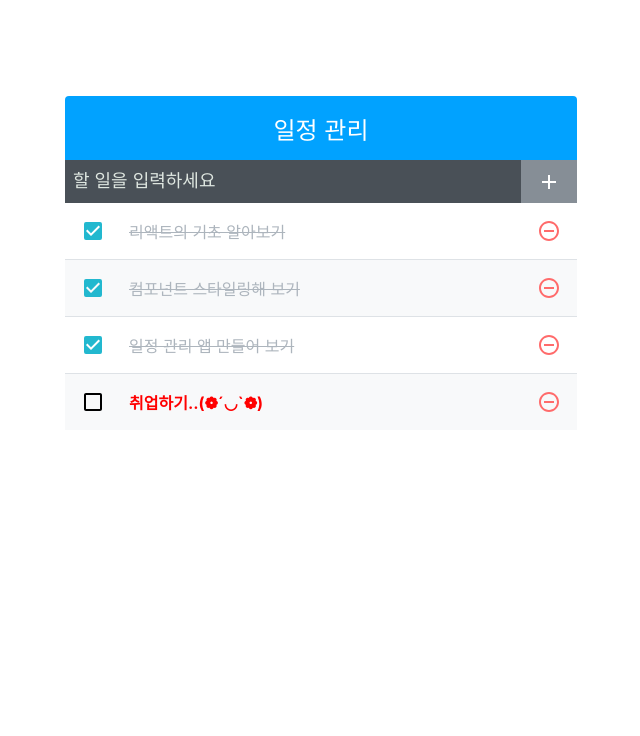
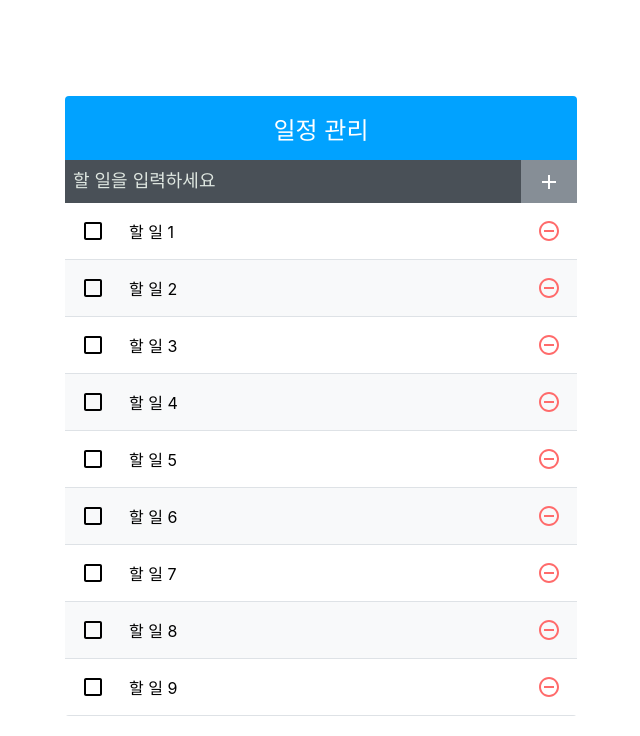
Before and after one commit to syacooms/react-todo-app, a React (Create React App) app: page / in a window 1280 px wide. Shown: the top 736 px of the page, without its empty margins (319-959 px from the left). Built offline with nearby package versions, Linux system fonts and the light colour scheme.

Commit message:
App.js useReducer로 변경 & React.memo 컴포넌트 성능 최적화

```diff
--- a/src/App.js
+++ b/src/App.js
@@ -1,66 +1,64 @@
-import React, { useRef, useState, useCallback } from 'react';
+import React, { useRef, useState, useCallback, useReducer } from 'react';
 import './App.css';
 import TodoInsert from './TodoInsert';
 import TodoList from './TodoList';
 import TodoTemplate from './TodoTemplate';
 
+function createBulkTodos() {
+  const array = [];
+  for (let i = 1; i <= 2500; i++) {
+    array.push({
+      id: i,
+      text: `할 일 ${i}`,
+      checked: false,
+    });
+  }
+  return array;
+}
+
+function todoReducer(todos, action) {
+  switch (action.type) {
+    case 'INSERT': //새로 추가
+      // { type: 'INSERT' , todo: {id : 1 , text 'todo', checked: false }}
+      return todos.concat(action.todo);
+    case 'REMOVE': //제거
+      // { type: 'REMOVE' , id:1 }
+      return todos.filter((todo) => todo.id !== action.id);
+    case 'TOGGLE': //토글
+      // { type: 'REMOVE', id : 1 }
+      return todos.map((todo) =>
+        todo.id === action.id ? { ...todo, checked: !todo.checked } : todo,
+      );
+    default:
+      return todos;
+  }
+}
+
 const App = () => {
-  const [todos, setTodos] = useState([
-    {
-      id: 1,
-      text: '리액트의 기초 알아보기',
-      checked: true,
-    },
-    {
-      id: 2,
-      text: '컴포넌트 스타일링해 보기',
-      checked: true,
-    },
-    {
-      id: 3,
-      text: '일정 관리 앱 만들어 보기',
-      checked: true,
-    },
-    {
-      id: 4,
-      text: '취업하기..(❁´◡`❁)',
-      checked: false,
-    },
-  ]);
+  // 원래 2번째 파라미터에는 초기 상태를 넣어줘야한다.
+  // 이렇게하면 컴포넌트가 맨 처음 렌더링 될 때만 createBulkTodos 함수가 호출된다.
+  const [todos, dispatch] = useReducer(todoReducer, undefined, createBulkTodos);
 
   //고유 값 id
-  const nextId = useRef(5);
+  const nextId = useRef(2501);
 
-  const onInsert = useCallback(
-    (text) => {
+  const onInsert = useCallback((text) => {
     const todo = {
       id: nextId.current,
       text,
       checked: false,
     };
-      setTodos(todos.concat(todo));
+    dispatch({ type: 'INSERT', todo });
     nextId.current += 1;
-    },
-    [todos],
-  );
+  }, []);
 
-  const onRemove = useCallback(
-    (id) => {
-      setTodos(todos.filter((todo) => todo.id !== id));
-    },
-    [todos],
-  );
+  const onRemove = useCallback((id) => {
+    dispatch({ type: 'REMOVE', id });
+  }, []);
 
-  const onToggle = useCallback(
-    (id) => {
-      setTodos(
-        todos.map((todo) =>
-          todo.id === id ? { ...todo, checked: !todo.checked } : todo,
-        ),
-      );
-    },
-    [todos],
-  );
+  const onToggle = useCallback((id) => {
+    dispatch({ type: 'TOGGLE', id });
+  }, []);
 
   return (
     <TodoTemplate>
--- a/src/TodoListItem.js
+++ b/src/TodoListItem.js
@@ -30,4 +30,4 @@ const TodoListItem = ({ todo, onRemove, onToggle }) => {
   );
 };
 
-export default TodoListItem;
+export default React.memo(TodoListItem);
```
Also changed, not shown: 1 other file (tests, documents, lock files or other folders). Lines whose indentation alone changed are shown as unchanged.
